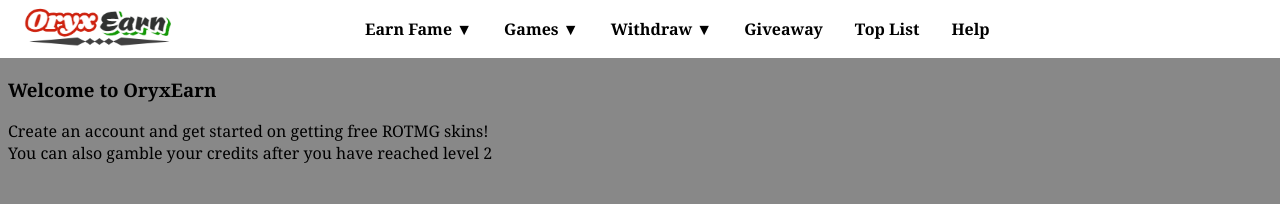
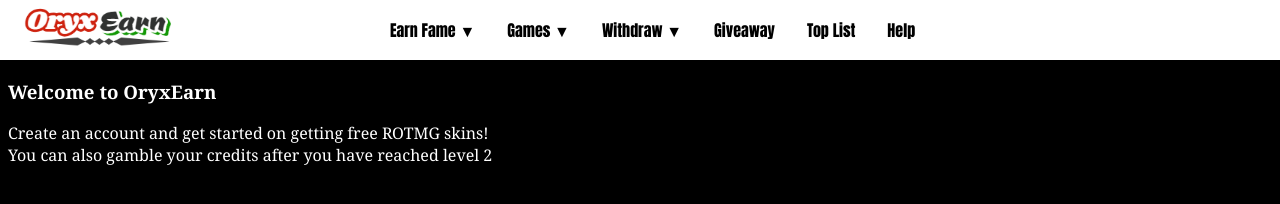
Before and after one commit to OryxEarn/website, a plain HTML site: page index.html in a window 1280 px wide. Drawn offline with Linux system fonts and the light colour scheme.

Commit message:
made style better (note)
i think we need clickable dropdowns not hover dropdowns

```diff
--- a/index.html
+++ b/index.html
@@ -10,15 +10,15 @@
 	<ul>
 		<li class="img"><img src="OryxEarn logo_mini.png" height="43px" width="150px"></li>
 			<li class="dropdown">
-			<a class="space" href="javascript:void(0)" class="dropbtn"><b>Earn Fame ▼</b></a>
-			<div class="dropdown-content" style="margin-left: 175px">
+			<a class="space" href="javascript:void(0)" class="dropbtn">Earn Fame ▼</a>
+			<div class="dropdown-content" style="margin-left: 200px">
 				<a href="offer wall.html">Offer Wall</a>
 				<a href="miner.html">Miner</a>
 				<a href="#">Free Coins</a>
 			</div>
 		</li>
 		<li class="dropdown">
-			<a href="javascript:void(0)" class="dropbtn"><b>Games ▼</b></a>
+			<a href="javascript:void(0)" class="dropbtn">Games ▼</a>
 			<div class="dropdown-content">
 				<a href="#">Jackpot</a>
 				<a href="#">Coin Flip</a>
@@ -26,14 +26,14 @@
 			</div>
 		</li>
 		<li class="dropdown">
-			<a href="javascript:void(0)" class="dropbtn"><b>Withdraw ▼</b></a>
+			<a href="javascript:void(0)" class="dropbtn">Withdraw ▼</a>
 			<div class="dropdown-content">
 				<a href="offer wall.html">ROTMG mules</a>
 				<a href="miner.html">Paypal</a>
 			</div>
-			<li><a href="index.html"><b>Giveaway</b></a></li>
-			<li><a href="index.html"><b>Top List</b></a></li>
-			<li><a href="index.html"><b>Help</b></a></li>
+			<li><a href="index.html">Giveaway</a></li>
+			<li><a href="index.html">Top List</a></li>
+			<li><a href="index.html">Help</a></li>
 		</li>
 	</ul>
 
--- a/main.css
+++ b/main.css
@@ -1,10 +1,10 @@
 body {
-	background:#888;
+	background:black;
 	font-family: georgia;
 }
 
 h3, p {
-	color:black;
+	color:white;
 }
 
 .img {
@@ -33,6 +33,7 @@
   text-align: center;
   padding: 14px 16px;
   text-decoration: none;
+  font-family: impact;
 }
 
 a:hover, .dropdown:hover .dropbtn {
@@ -67,5 +68,5 @@
 }
 
 .space {
-  margin-left: 175px;
+  margin-left: 200px;
 }
```
